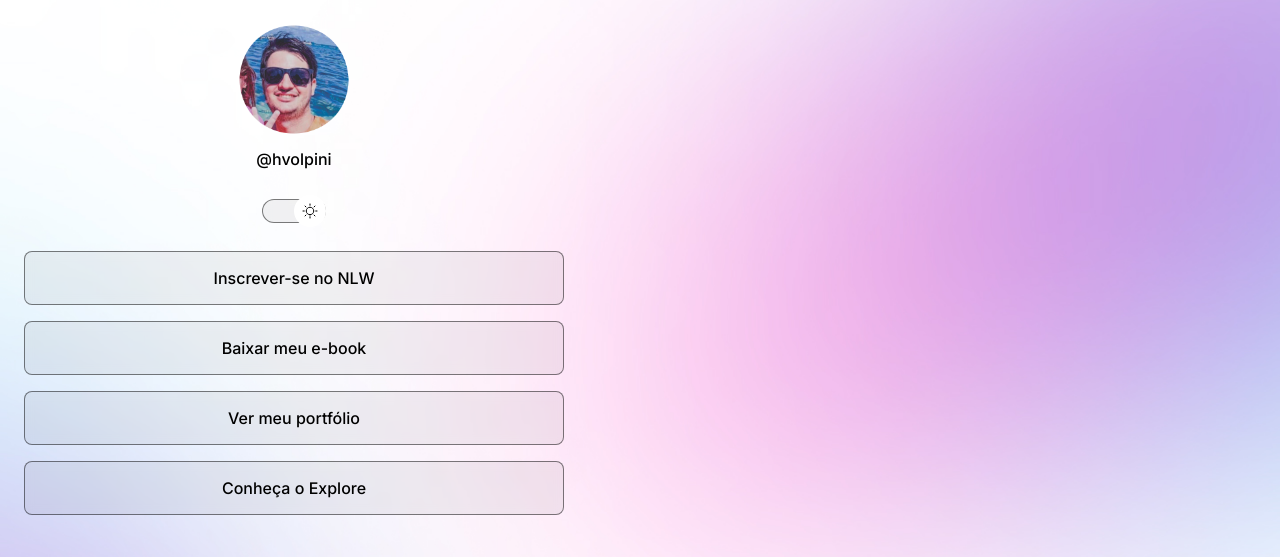
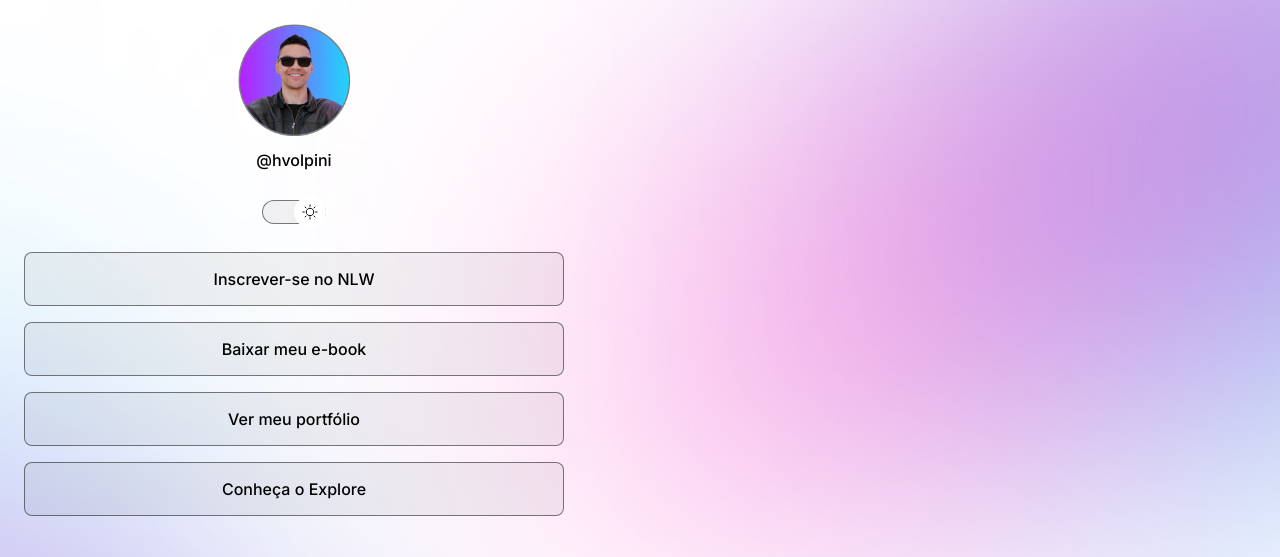
Before and after one commit to havolpini/Projeto---Cart-o-Virtual, a plain HTML site: page index.html in a window 1280 px wide. Both pictures are taken after a click on the element 294 px from the left and 211 px from the top of the page. Shown: the top 557 px of the page. Drawn offline with nearby package versions, Linux system fonts and the light colour scheme.

Commit message:
Correcao de mudanca de foto - Juste de Script

```diff
--- a/index.html
+++ b/index.html
@@ -72,6 +72,6 @@
       src="https://unpkg.com/ionicons@7.1.0/dist/ionicons/ionicons.js"
     ></script>
 
-    <script src="./script.js"></script>
+    <script type="text/javascript" src="./script.js"></script>
   </body>
 </html>
--- a/script.js
+++ b/script.js
@@ -2,15 +2,15 @@ function toggleMode() {
   const html = document.documentElement
   html.classList.toggle("light")
 
-  // pegar a tag img
-  const img = document.querySelector("profile imag")
-
-  //substituir a imagem
+  // Corrigindo o seletor para img
+  const img = document.querySelector("#profile img")
+  const profile = document.querySelector("#profile")
+  // Substituindo a imagem
   if (html.classList.contains("light")) {
-    //se tiver light mode, adicionar a imagem light
+    // Se estiver no modo claro, adicionar a imagem light
     img.setAttribute("src", "./assets/assets/avatar2.png")
   } else {
-    //se tiver sem light mode, manter a imagem normal
+    // Se não estiver no modo claro, manter a imagem normal
     img.setAttribute("src", "./assets/assets/avatar.png")
   }
 }
```
